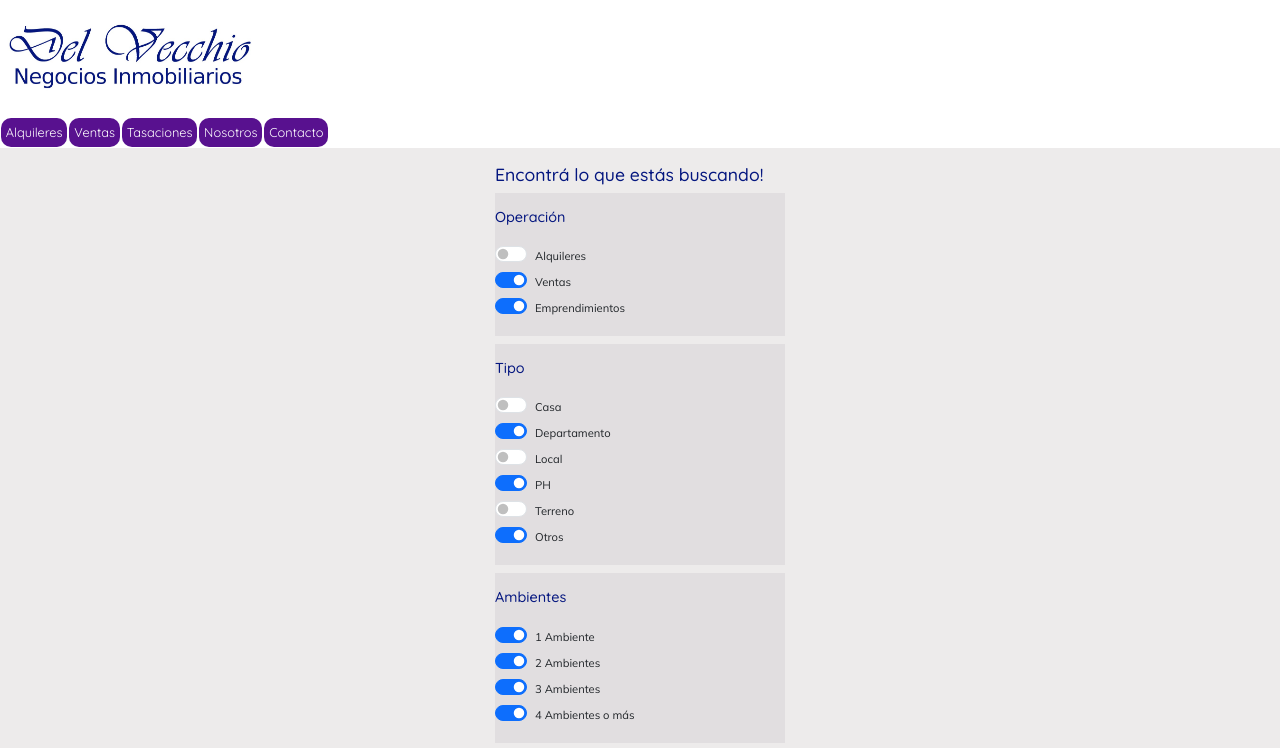
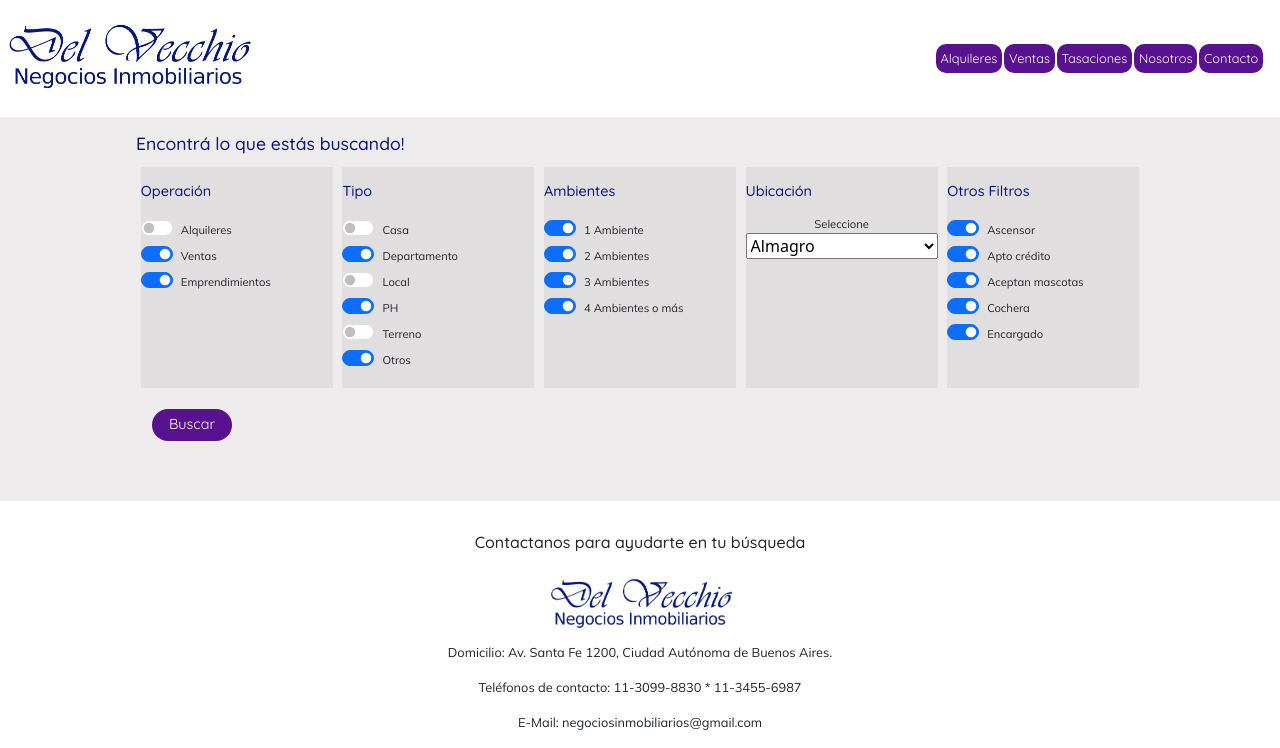
Before and after one commit to Sabri088/entregafinal, a plain HTML site: page Index.html in a window 1280 px wide. Shown: the top 748 px of the page. Drawn offline with nearby package versions, Linux system fonts and the light colour scheme.

Commit message:
entrega2

```diff
--- a/CSS/Estilos.css
+++ b/CSS/Estilos.css
@@ -21,14 +21,15 @@ body{
  }
 
 .cajalogo{
+display: grid;
 grid-area: logoymenu;
 background-color: white;
-justify-content: center;
-align-content: center;
+justify-content: space-between;
+
+
 }
 
  .logoinicio{
-    grid-area: logoymenu;
     width: 16rem;
     height: 6.5rem;
     margin-bottom: 0.8rem;
@@ -49,8 +50,14 @@ align-content: center;
     border: 0 solid #58118f;
     margin-bottom:5px;
 
+
 }
 
+.parrafonosotros{
+    width: 90%;
+    margin: 0.5rem;
+    text-align: center;
+}
 
 h1{   font-family: "Quicksand", sans-serif;
     color:#04167f;
@@ -83,28 +90,35 @@ h4{
 
 }
 .botones{
-    text-decoration: none;
     font-family: "quicksand", san-serif;
     font-size: 0.9rem;
     background-color: #58118f;
     color: white;
-    border-radius: 10rem;
-    width: 4.5rem;
     height: 2rem;
+    width: 5rem;
+    border-radius: 1rem;
+    border: none;
+    margin: 1rem;
+    padding: 0.3rem;
+    text-align: center;
+    text-decoration: none;
 
 }
 
+.botonesmenu{
+    margin: 1rem;
+}
 footer{
     text-align: center;
     background-color: white;
-    margin:0rem;
+    margin:1rem;
     width: 100%;
-      padding: 2rem;
+    padding: 1rem;
       }
 
 
 .contenidofooter {
-    margin-top: 1rem;
+    margin: 1rem;
 
 }
 
@@ -123,6 +137,11 @@ p{
         margin-top: 0.2rem;
         text-decoration: none;
     }
+
+.parrafonosotros{
+    margin-top: 2rem;
+}
+
 
 .cajafiltro{
     display: flex;
@@ -146,6 +165,7 @@ p{
 
 
   .mainalquileres{
+    display: grid;
     grid-area: main;
     display: flex;
    flex-direction: column;
@@ -154,6 +174,15 @@ p{
 .card {
     display: flex;
    align-items: center;
+}
+
+
+
+
+.maincontacto{
+    display: grid;
+    grid-area: main;
+
     }
 
 .botonesvolver{
@@ -166,36 +195,50 @@ p{
         padding: 0.5rem;
         width: 7rem;
         height: 1rem;
-    text-align: center;}
+        text-align: center;
+        }
 
 
 
-    .maincontacto{
-        margin: 1rem;
+@media (min-width: 450px) {
+    .cajalogo {
+        width: 100%;
+        display: flex;
+       justify-content: space-between;
+       align-items: center;
+        }
 
+    .footer {
+        width: 80%;
 
     }
 
 
-/*no me toma cambios - tampoco me toman siemplre los justify y align */
-
-
-@media (min-width: 450px) {
-
-    .cajalogo {
-        width: 100%;
-    }
-    .footer {
-        width: 80%;
-    }
 .botonesmenu {
     display: flex;
-        justify-content: space-around;
-        justify-content: left;
     border: none;
+    flex-direction: row;
+
     }
 
     .menu {
         margin: 1px;
         }
+
+
+
 }
+
+@media (min-width: 600px){
+    .cajafiltro {
+        width: 12rem;
+        margin: 0.3rem;
+    }
+
+    .filtrosall{
+        display: flex;
+        flex-wrap: wrap;
+}
+
+
+}
--- a/Index.html
+++ b/Index.html
@@ -43,6 +43,7 @@
 <MAIN>
     <h2>Encontrá lo que estás buscando!</h2>
 
+    <div class="filtrosall">
     <section  class="cajafiltro">
         <h3 class="cajaoperacion">Operación</h3>
 
@@ -154,13 +155,13 @@
     <input class="form-check-input" type="checkbox" role="switch" id="flexSwitchCheckChecked" checked>
     <label class="form-check-label" for="flexSwitchCheckChecked">Encargado</label>
 </div>
-
+</div>
 </section>
     <input class="botones" type="submit" value="Buscar">
 
 
-</nav>
-</MAIN>
+    </nav>
+    </MAIN>
 
 <footer>
     <section class="contenidofooter">
```
Also changed, not shown: Pages/Alquileres.html (+4 -27 lines), Pages/Contacto.html (+3 -2 lines), Pages/Nosotros.html (+4 -1 lines). Lines whose indentation alone changed are shown as unchanged.
